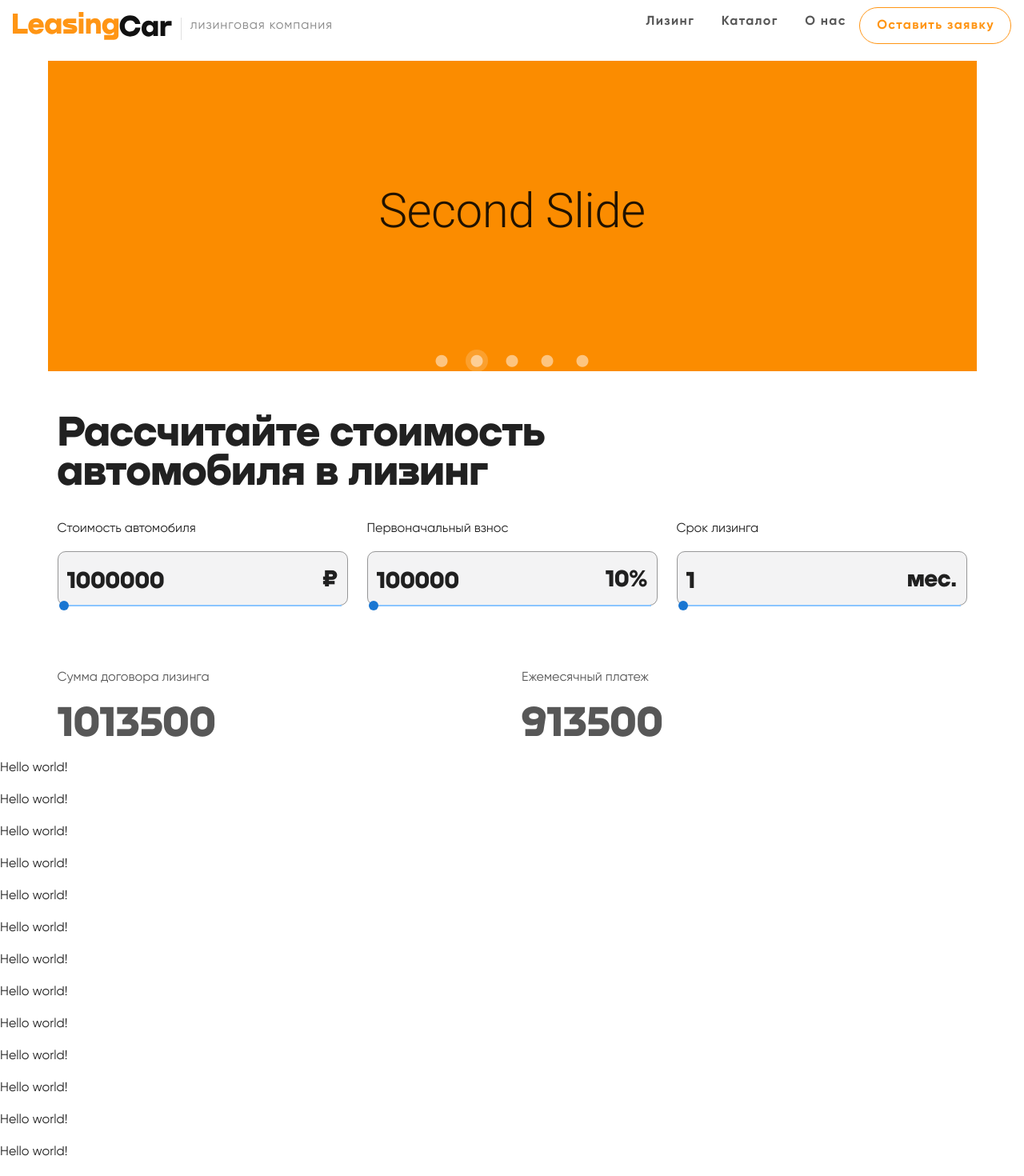
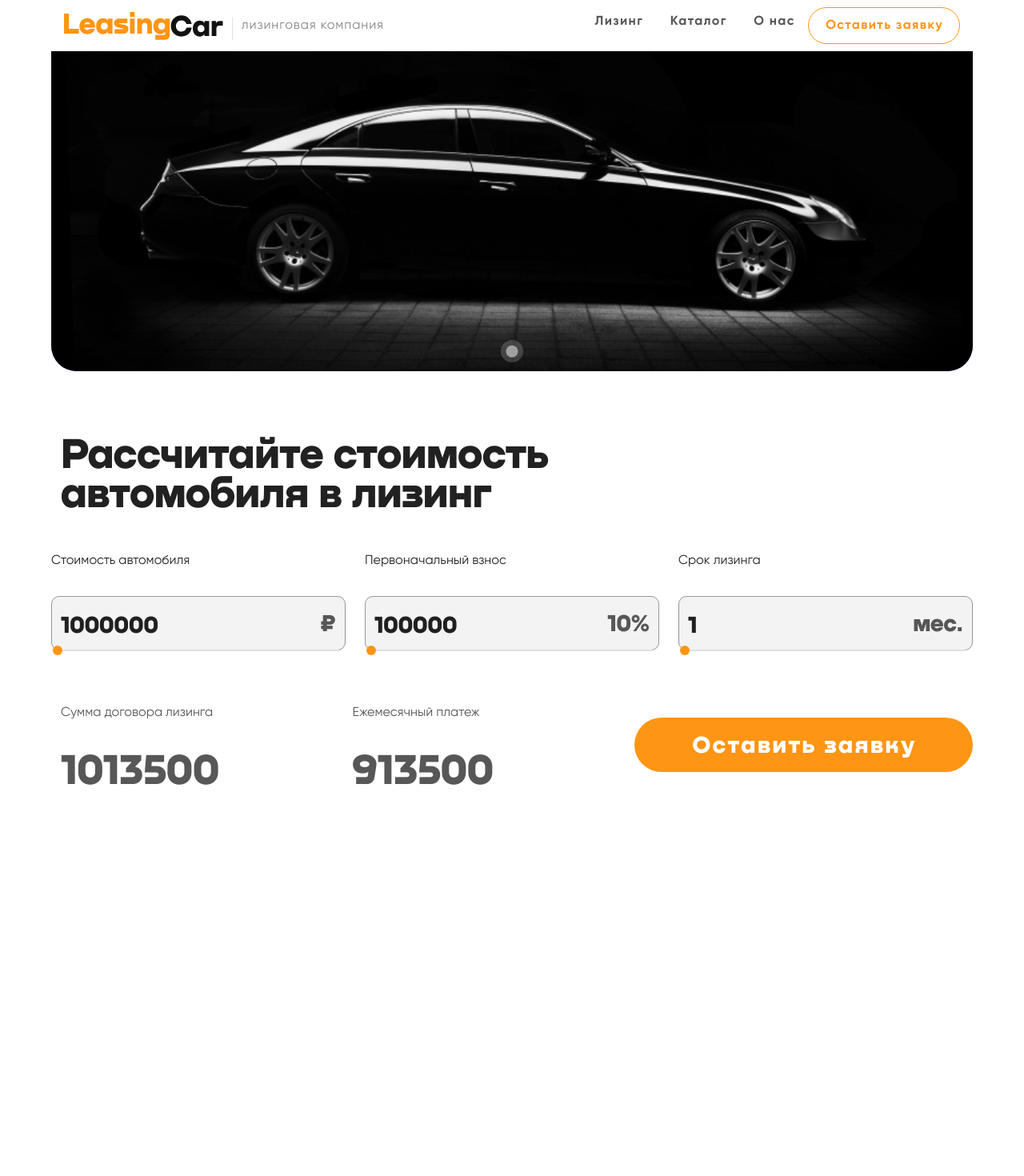
Before and after one commit to assasin0076/leasing-vue-nuxt-vuetify, a Nuxt app: page / in a window 1280 px wide. Shown: the top 1470 px of the page at 80% size. After the commit the page ends 1072 px from the top, so only its background shows below. Built offline with nearby package versions, Linux system fonts and the light colour scheme.

Commit message:
sending form

```diff
--- a/assets/variables.scss
+++ b/assets/variables.scss
@@ -2,7 +2,6 @@
 //
 // The variables you want to modify
 // $font-size-root: 20px;
-
 $grid-breakpoints: (
   'xs': 0,
   'sm': 320px,
--- a/components/calculator.vue
+++ b/components/calculator.vue
@@ -1,11 +1,10 @@
 <template>
-    <v-container class="calc-cont">
+    <v-container class="calc-cont" fluid>
         <v-col>
-            <h1 class="mb-10">
+            <h1 class="mb-16">
                     Рассчитайте стоимость <br> автомобиля в лизинг
             </h1>
             <v-row>
-                <v-container>
                     <v-row
 
                     justify="space-between"
@@ -16,9 +15,10 @@
                             class="input-cuntainer"
                         >
                               <v-form ref="form">
-                                <p>Стоимость автомобиля</p>
+                                <p class="mb-8">Стоимость автомобиля</p>
                                 <v-text-field
-                                    class="custom-text-field"
+                                    color="orange"
+                                    class="custom-text-field disabled-custom-field"
                                     height='68px'
                                     type="number"
                                     outlined
@@ -30,6 +30,9 @@
                                 >₽</h2>
                                 </v-text-field>
                                 <v-slider
+                                track-color="#E1E1E1"
+                                track-fill-color="#FF9514"
+                                color="#FF9514"
                                 :min='1000000'
                                 :max='6000000'
                                 class="custom-slider"
@@ -44,12 +47,14 @@
                             class="input-cuntainer"
                         >
                               <v-form ref="form">
-                                <p>Первоначальный взнос</p>
+                                <p class="mb-8">Первоначальный взнос</p>
                                 <v-text-field
+                                    color="orange"
                                     class="custom-text-field"
                                     height='68px'
                                     outlined
                                     hide-details
+                                    readonly
                                     v-model="firstRentValue"
                                 >
                                 <h2
@@ -57,6 +62,9 @@
                                 >{{firstRentPercent}}%</h2>
                                 </v-text-field>
                                 <v-slider
+                                track-color="#E1E1E1"
+                                track-fill-color="#FF9514"
+                                color="#FF9514"
                                 class="custom-slider"
                                 :min="10"
                                 :max="60"
@@ -70,9 +78,10 @@
                             md="4"
                             class="input-cuntainer"
                         >
-                              <v-form ref="form">
-                                <p>Срок лизинга</p>
+                              <v-form ref="form" >
+                                <p class="mb-8">Срок лизинга</p>
                                 <v-text-field
+                                    color="orange"
                                     class="custom-text-field"
                                     height='68px'
                                     outlined
@@ -85,6 +94,9 @@
                                 >мес.</h2>
                                 </v-text-field>
                                 <v-slider
+                                track-color="#E1E1E1"
+                                track-fill-color="#FF9514"
+                                color="#FF9514"
                                 class="custom-slider"
                                 :min="1"
                                 :max="60"
@@ -94,16 +106,67 @@
                               </v-form>
                         </v-col>
                     </v-row>
-                </v-container>
             </v-row>
-            <v-row class="values-container">
+            <v-row class="values-container mb-16">
                 <v-col>
-                  <p>Сумма договора лизинга</p>
+                  <p class="mb-8">Сумма договора лизинга</p>
                   <h1>{{ contractSumm }}</h1>
                 </v-col>
                 <v-col>
-                  <p>Ежемесячный платеж</p>
+                  <p class="mb-8">Ежемесячный платеж</p>
                   <h1>{{monthlyPayment}}</h1>
+                </v-col>
+                <v-col class="d-flex align-center">
+                  <template>
+                    <v-row justify="center">
+                      <v-dialog
+                        v-model="dialog"
+                        width="100%"
+                      >
+
+                        <template v-slot:activator="{ on, attrs }">
+                          <v-btn rounded dark color="#ff9514" class="make-form-btn" v-bind="attrs" v-on="on">Оставить заявку</v-btn>
+                        </template>
+
+                        <v-card>
+                          <v-card-title>
+                            <span class="headline">User Profile</span>
+                          </v-card-title>
+                          <v-card-text>
+                            <v-container>
+                              <v-row>
+
+                                <v-col cols="12">
+                                  <v-text-field
+                                    label="Email*"
+                                    required
+                                  ></v-text-field>
+                                </v-col>
+                                <v-col cols="12">
+                                  <v-text-field
+                                    label="Password*"
+                                    type="password"
+                                    required
+                                  ></v-text-field>
+                                </v-col>
+                              </v-row>
+                            </v-container>
+                            <small>*indicates required field</small>
+                          </v-card-text>
+                          <v-card-actions>
+                            <v-spacer></v-spacer>
+                            <v-btn
+                              color="blue darken-1"
+                              text
+                              @click="dialog = false"
+                            >
+                              Close
+                            </v-btn>
+                          </v-card-actions>
+                        </v-card>
+                      </v-dialog>
+                    </v-row>
+                  </template>
                 </v-col>
             </v-row>
         </v-col>
@@ -114,6 +177,7 @@
 <script>
   export default {
     data: () => ({
+      dialog: false,
       price: 1000000,
       firstRentPercent: 10,
       duration: 1,
@@ -174,6 +238,19 @@
 </script>
 
 <style lang="scss" scoped>
+    $dialog-margin: 0px;
+    .make-form-btn {
+      box-shadow: none !important;
+      height: 68px !important;
+      padding: 14px 70px 18px 70px !important;
+      font-family: Nekst;
+      font-style: normal;
+      font-weight: 900;
+      font-size: 30px !important;
+      line-height: 36px;
+      text-transform: none !important;
+      border-radius: 200px;
+    }
     .values-container {
       p {
         font-family: Gilroy;
@@ -198,17 +275,22 @@
           font-style: normal;
           font-weight: 900;
           font-size: 30px;
+          border: none;
+          background-color: #F3F3F4;
+          border-radius: 10px;
 
+          .v-text-field__slot {
+            height: 10000px;
+          }
           h2 {
             font-family: Nekst;
             font-style: normal;
             font-weight: 900;
             font-size: 30px;
+            color: #575757;
           }
 
-        border: none;
-        background-color: #F3F3F4;
-        border-radius: 10px;
+
       }
       .custom-slider {
         position: relative;
--- a/components/my-nav.vue
+++ b/components/my-nav.vue
@@ -1,5 +1,6 @@
 <template>
-    <v-app-bar app flat color="white" class="nav-content-container">
+    <v-container fluid >
+        <v-app-bar app flat color="white" class="nav-content-container clls"  >
 
             <div class=" container-logo d-flex justify-space-between align-center">
                 <v-btn text>
@@ -7,11 +8,11 @@
                     <img src="/img/LeasingCar-1.svg" alt="">
                 </v-btn>
                 <v-divider
-                class="d-none d-sm-flex"
+                    class="d-none d-md-flex"
                     inset
                     vertical
                 ></v-divider>
-            <p class="d-none d-sm-flex">лизинговая компания</p>
+                <p class="d-none d-md-flex">лизинговая компания</p>
             </div>
 
 
@@ -122,7 +123,7 @@
             </div>
 
         </v-app-bar>
-
+    </v-container>
 </template>
 
 <script>
@@ -171,6 +172,9 @@
 </script>
 
 <style lang="scss" scoped>
+    .clls {
+        padding: 0px 64px;
+    }
     .special-button {
         padding: 22px 20px !important;
     }
--- a/components/slider.vue
+++ b/components/slider.vue
@@ -1,7 +1,12 @@
 <template>
-    <v-container>
+    <v-container
+    class="mb-16"
+      fluid
+    >
         <v-carousel
+            class="custom-carousel"
             cycle
+
             height="400"
             hide-delimiter-background
             show-arrows-on-hover
@@ -12,15 +17,16 @@
             >
             <v-sheet
                 :color="colors[i]"
-                height="100%"
+                height="110%"
             >
+                <img src='/img/slide1.png' alt="">
                 <v-row
                 class="fill-height"
                 align="center"
                 justify="center"
                 >
-                <div class="display-3">
-                    {{ slide }} Slide
+                <div class="display-3 slider-text">
+                    {{ slide.text }}
                 </div>
                 </v-row>
             </v-sheet>
@@ -35,17 +41,9 @@
       return {
         colors: [
           'indigo',
-          'warning',
-          'pink darken-2',
-          'red lighten-1',
-          'deep-purple accent-4',
         ],
         slides: [
-          'First',
-          'Second',
-          'Third',
-          'Fourth',
-          'Fifth',
+          { text: 'text lalala', img: '~/static/img/slide1.png' }
         ],
       }
     },
@@ -53,5 +51,12 @@
 </script>
 
 <style lang="scss" scoped>
-
+  .custom-carousel {
+    img {
+      width: 100%;
+      height: 100%;
+      object-fit:cover;
+    }
+    border-radius: 0px 0px 32px 32px;
+  }
 </style>
--- a/layouts/default.vue
+++ b/layouts/default.vue
@@ -1,6 +1,6 @@
 <template>
   <v-app>
-    <my-nav :width="width"/>
+    <my-nav />
     <v-main>
       <nuxt />
     </v-main>
@@ -9,27 +9,15 @@
 
 <script>
   export default {
-    data: () => ({
-        width: 0,
-    }),
-    methods: {
-        updateWidth() {
-            this.width = window.innerWidth;
-        },
-        showWidth() {
-            console.log(this.width);
-        }
-    },
-    mounted() {
-        this.updateWidth();
-        window.addEventListener('resize', this.updateWidth);
-    }
   }
 </script>
 
 <style lang="scss">
- h2 {
-   font-family: poppins;
-   font-weight: 400;
- }
+  .container {
+    padding: 0px 64px !important;
+  }
+  h2 {
+    font-family: poppins;
+    font-weight: 400;
+  }
 </style>
--- a/pages/index.vue
+++ b/pages/index.vue
@@ -3,121 +3,6 @@
 <div>
   <slider />
   <calculator />
-  <p>Hello world!</p>
-  <p>Hello world!</p>
-  <p>Hello world!</p>
-  <p>Hello world!</p>
-  <p>Hello world!</p>
-  <p>Hello world!</p>
-  <p>Hello world!</p>
-  <p>Hello world!</p>
-  <p>Hello world!</p>
-  <p>Hello world!</p>
-  <p>Hello world!</p>
-  <p>Hello world!</p>
-  <p>Hello world!</p>
-  <p>Hello world!</p>
-  <p>Hello world!</p>
-  <p>Hello world!</p>
-  <p>Hello world!</p>
-  <p>Hello world!</p>
-  <p>Hello world!</p>
-  <p>Hello world!</p>
-  <p>Hello world!</p>
-  <p>Hello world!</p>
-  <p>Hello world!</p>
-  <p>Hello world!</p>
-  <p>Hello world!</p>
-  <p>Hello world!</p>
-  <p>Hello world!</p>
-  <p>Hello world!</p>
-  <p>Hello world!</p>
-  <p>Hello world!</p>
-  <p>Hello world!</p>
-  <p>Hello world!</p>
-  <p>Hello world!</p>
-  <p>Hello world!</p>
-  <p>Hello world!</p>
-  <p>Hello world!</p>
-  <p>Hello world!</p>
-  <p>Hello world!</p>
-  <p>Hello world!</p>
-  <p>Hello world!</p>
-  <p>Hello world!</p>
-  <p>Hello world!</p>
-  <p>Hello world!</p>
-  <p>Hello world!</p>
-  <p>Hello world!</p>
-  <p>Hello world!</p>
-  <p>Hello world!</p>
-  <p>Hello world!</p>
-  <p>Hello world!</p>
-  <p>Hello world!</p>
-  <p>Hello world!</p>
-  <p>Hello world!</p>
-  <p>Hello world!</p>
-  <p>Hello world!</p>
-  <p>Hello world!</p>
-  <p>Hello world!</p>
-  <p>Hello world!</p>
-  <p>Hello world!</p>
-  <p>Hello world!</p>
-  <p>Hello world!</p>
-  <p>Hello world!</p>
-  <p>Hello world!</p>
-  <p>Hello world!</p>
-  <p>Hello world!</p>
-  <p>Hello world!</p>
-  <p>Hello world!</p>
-  <p>Hello world!</p>
-  <p>Hello world!</p>
-  <p>Hello world!</p>
-  <p>Hello world!</p>
-  <p>Hello world!</p>
-  <p>Hello world!</p>
-  <p>Hello world!</p>
-  <p>Hello world!</p>
-  <p>Hello world!</p>
-  <p>Hello world!</p>
-  <p>Hello world!</p>
-  <p>Hello world!</p>
-  <p>Hello world!</p>
-  <p>Hello world!</p>
-  <p>Hello world!</p>
-  <p>Hello world!</p>
-  <p>Hello world!</p>
-  <p>Hello world!</p>
-  <p>Hello world!</p>
-  <p>Hello world!</p>
-  <p>Hello world!</p>
-  <p>Hello world!</p>
-  <p>Hello world!</p>
-  <p>Hello world!</p>
-  <p>Hello world!</p>
-  <p>Hello world!</p>
-  <p>Hello world!</p>
-  <p>Hello world!</p>
-  <p>Hello world!</p>
-  <p>Hello world!</p>
-  <p>Hello world!</p>
-  <p>Hello world!</p>
-  <p>Hello world!</p>
-  <p>Hello world!</p>
-  <p>Hello world!</p>
-  <p>Hello world!</p>
-  <p>Hello world!</p>
-  <p>Hello world!</p>
-  <p>Hello world!</p>
-  <p>Hello world!</p>
-  <p>Hello world!</p>
-  <p>Hello world!</p>
-  <p>Hello world!</p>
-  <p>Hello world!</p>
-  <p>Hello world!</p>
-  <p>Hello world!</p>
-  <p>Hello world!</p>
-  <p>Hello world!</p>
-
 </div>
 
 
```
Also changed, not shown: static/img/slide1.png (added), 1 other file (tests, documents, lock files or other folders). Lines whose indentation alone changed are shown as unchanged.
